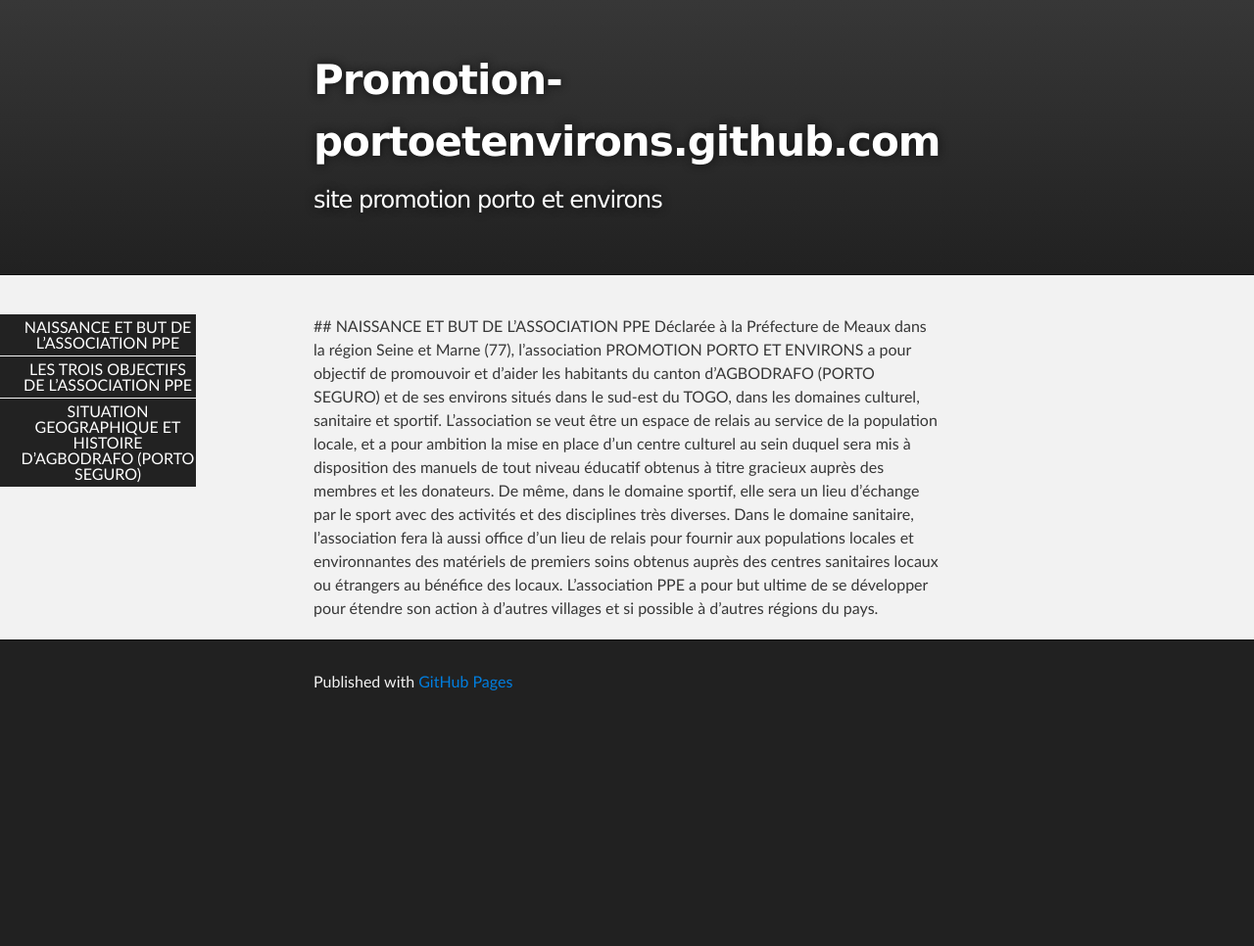
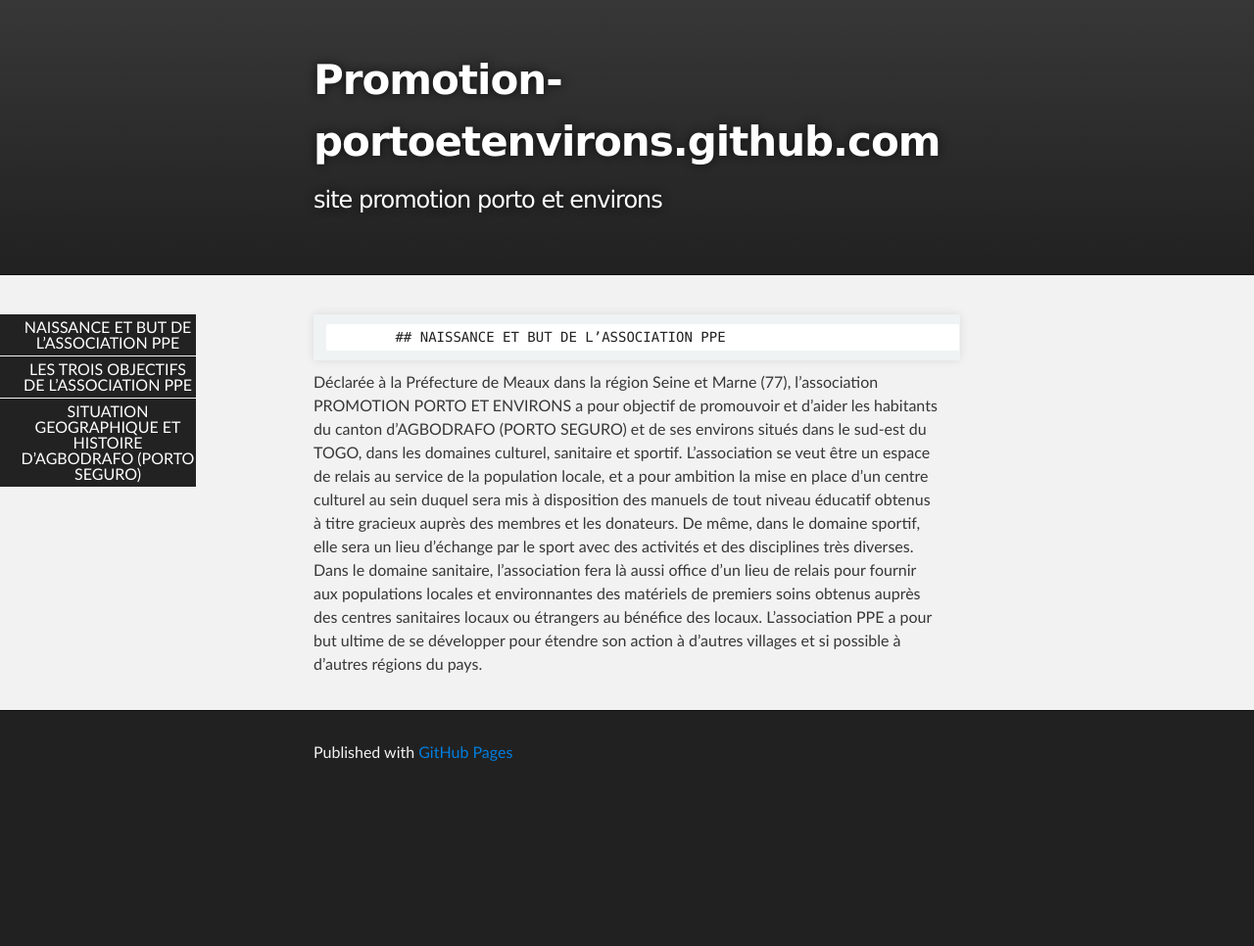
Before and after one commit to promotion-portoetenvirons/promotion-portoetenvirons.github.com, a Jekyll site: the page built from index.html, in a window 1280 px wide. Shown: the whole page at 98% size. Built offline with Jekyll 4.4.1, drawn with Linux system fonts in a browser that asks for light colours; Markdown is read by kramdown in place of the engine named in the settings; before the commit the page ends 900 px from its top, so only the background shows below that.

Commit message:
correction page accueil

```diff
--- a/index.html
+++ b/index.html
@@ -12,5 +12,8 @@ title: promotion porto et environs
 </div>
 
 <div id="main_content" class="inner">
-	{% include naissance-but-ppe.md %}
+	{% capture about_content %}
+		{% include naissance-but-ppe.md %}
+	{% endcapture %}
+	{{ about_content | unindent | markdownify }}
 </div>
```
